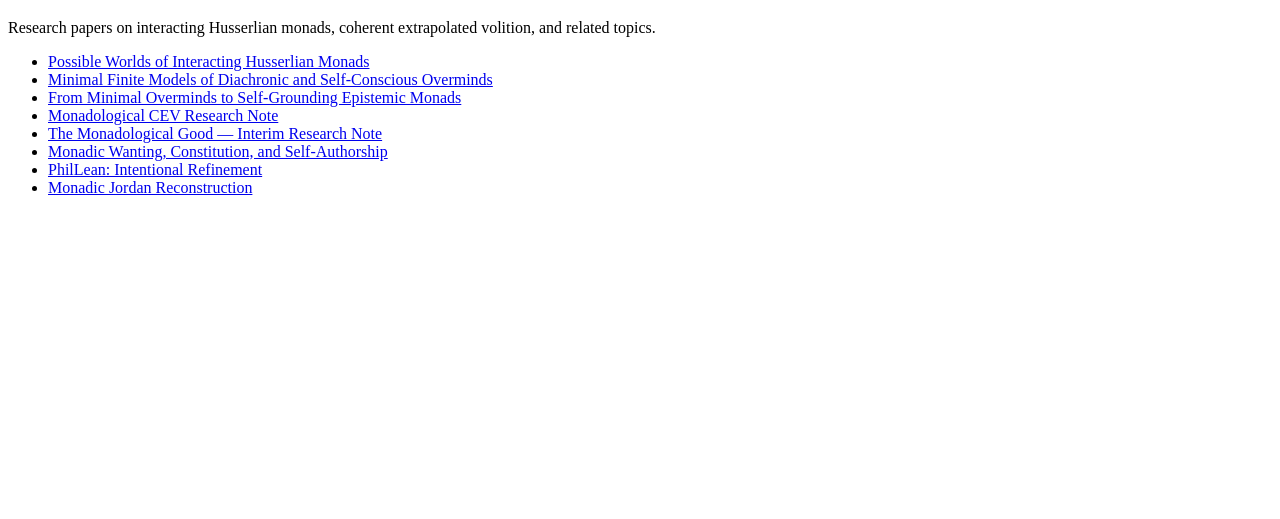
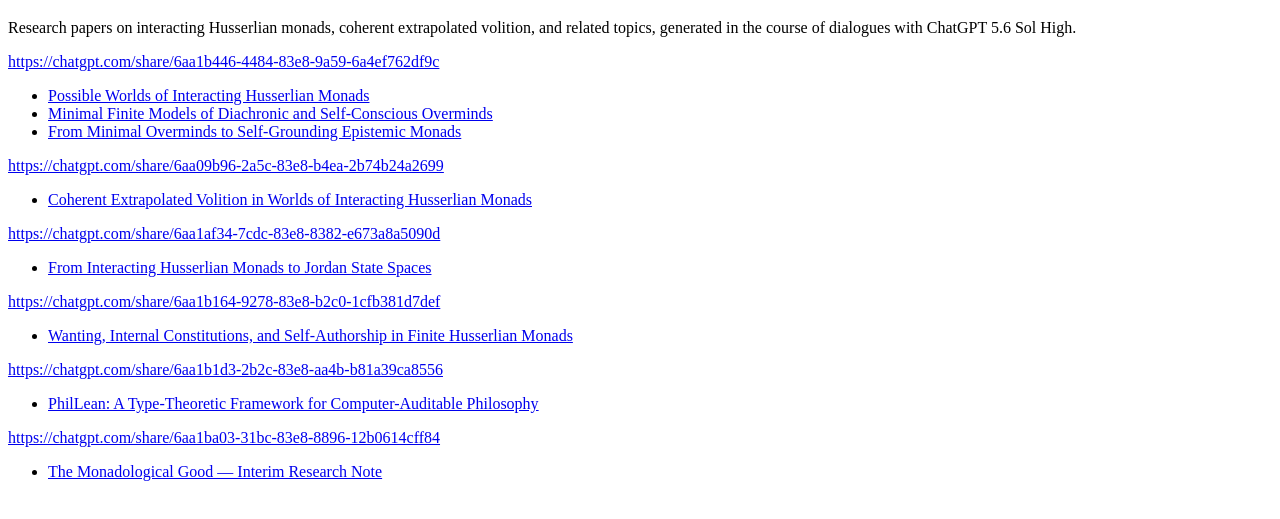
Before and after one commit to mynasopsid/husserlian-cev, a plain HTML site: page index.html in a window 1280 px wide. Shown: the part 61-580 px from the top of the page. Drawn offline with Linux system fonts and the light colour scheme.

Commit message:
Update index.html
links to the chats where the pdfs were generated

```diff
--- a/index.html
+++ b/index.html
@@ -8,40 +8,48 @@
   <h1>Husserlian CEV</h1>
 
   <p>Research papers on interacting Husserlian monads,
-  coherent extrapolated volition, and related topics.</p>
+  coherent extrapolated volition, and related topics,
+  generated in the course of dialogues with ChatGPT 5.6 Sol High.</p>
 
+  <a href="https://chatgpt.com/share/6aa1b446-4484-83e8-9a59-6a4ef762df9c">https://chatgpt.com/share/6aa1b446-4484-83e8-9a59-6a4ef762df9c</a>
   <ul>
     <li><a href="Possible%20Worlds%20of%20Interacting%20Husserlian%20Monads.pdf">
-      Possible Worlds of Interacting Husserlian Monads
-    </a></li>
+      Possible Worlds of Interacting Husserlian Monads</a>
+    <li><a href="Minimal%20Finite%20Models%20of%20Diachronic%20and%20Self-Conscious%20Overminds.pdf">
+      Minimal Finite Models of Diachronic and Self-Conscious Overminds</a>
+    <li><a href="From%20Minimal%20Overminds%20to%20Self-Grounding%20Epistemic%20Monads.pdf">
+      From Minimal Overminds to Self-Grounding Epistemic Monads</a>
+  </ul>
 
-    <li><a href="Minimal%20Finite%20Models%20of%20Diachronic%20and%20Self-Conscious%20Overminds.pdf">
-      Minimal Finite Models of Diachronic and Self-Conscious Overminds
-    </a></li>
+  <a href="https://chatgpt.com/share/6aa09b96-2a5c-83e8-b4ea-2b74b24a2699">https://chatgpt.com/share/6aa09b96-2a5c-83e8-b4ea-2b74b24a2699</a>
+  <ul>
+    <li><a href="Monadological_CEV_Research_Note.pdf">
+      Coherent Extrapolated Volition in Worlds of Interacting Husserlian Monads</a>
+  </ul>
 
-    <li><a href="From%20Minimal%20Overminds%20to%20Self-Grounding%20Epistemic%20Monads.pdf">
-      From Minimal Overminds to Self-Grounding Epistemic Monads
-    </a></li>
+  <a href="https://chatgpt.com/share/6aa1af34-7cdc-83e8-8382-e673a8a5090d">https://chatgpt.com/share/6aa1af34-7cdc-83e8-8382-e673a8a5090d</a>
+  <ul>
+    <li><a href="Monadic_Jordan_Reconstruction.pdf">
+      From Interacting Husserlian Monads to Jordan State Spaces</a>
+  </ul>
 
-    <li><a href="Monadological_CEV_Research_Note.pdf">
-      Monadological CEV Research Note
-    </a></li>
+  <a href="https://chatgpt.com/share/6aa1b164-9278-83e8-b2c0-1cfb381d7def">https://chatgpt.com/share/6aa1b164-9278-83e8-b2c0-1cfb381d7def</a>
+  <ul>
+    <li><a href="Monadic_Wanting_Constitution_and_Self_Authorship.pdf">
+      Wanting, Internal Constitutions, and Self-Authorship in Finite Husserlian Monads</a>
+  </ul>
 
+  <a href="https://chatgpt.com/share/6aa1b1d3-2b2c-83e8-aa4b-b81a39ca8556">https://chatgpt.com/share/6aa1b1d3-2b2c-83e8-aa4b-b81a39ca8556</a>
+  <ul>
+    <li><a href="PhilLean_Intentional_Refinement.pdf">
+      PhilLean: A Type-Theoretic Framework for Computer-Auditable Philosophy</a>
+  </ul>
+
+  <a href="https://chatgpt.com/share/6aa1ba03-31bc-83e8-8896-12b0614cff84">https://chatgpt.com/share/6aa1ba03-31bc-83e8-8896-12b0614cff84</a>
+  <ul>
     <li><a href="The_Monadological_Good_Interim_Research_Note.pdf">
-      The Monadological Good — Interim Research Note
-    </a></li>
+      The Monadological Good — Interim Research Note</a>
+  </ul>
 
-    <li><a href="Monadic_Wanting_Constitution_and_Self_Authorship.pdf">
-      Monadic Wanting, Constitution, and Self-Authorship
-    </a></li>
-
-    <li><a href="PhilLean_Intentional_Refinement.pdf">
-      PhilLean: Intentional Refinement
-    </a></li>
-
-    <li><a href="Monadic_Jordan_Reconstruction.pdf">
-      Monadic Jordan Reconstruction
-    </a></li>
-  </ul>
 </body>
 </html>
```
